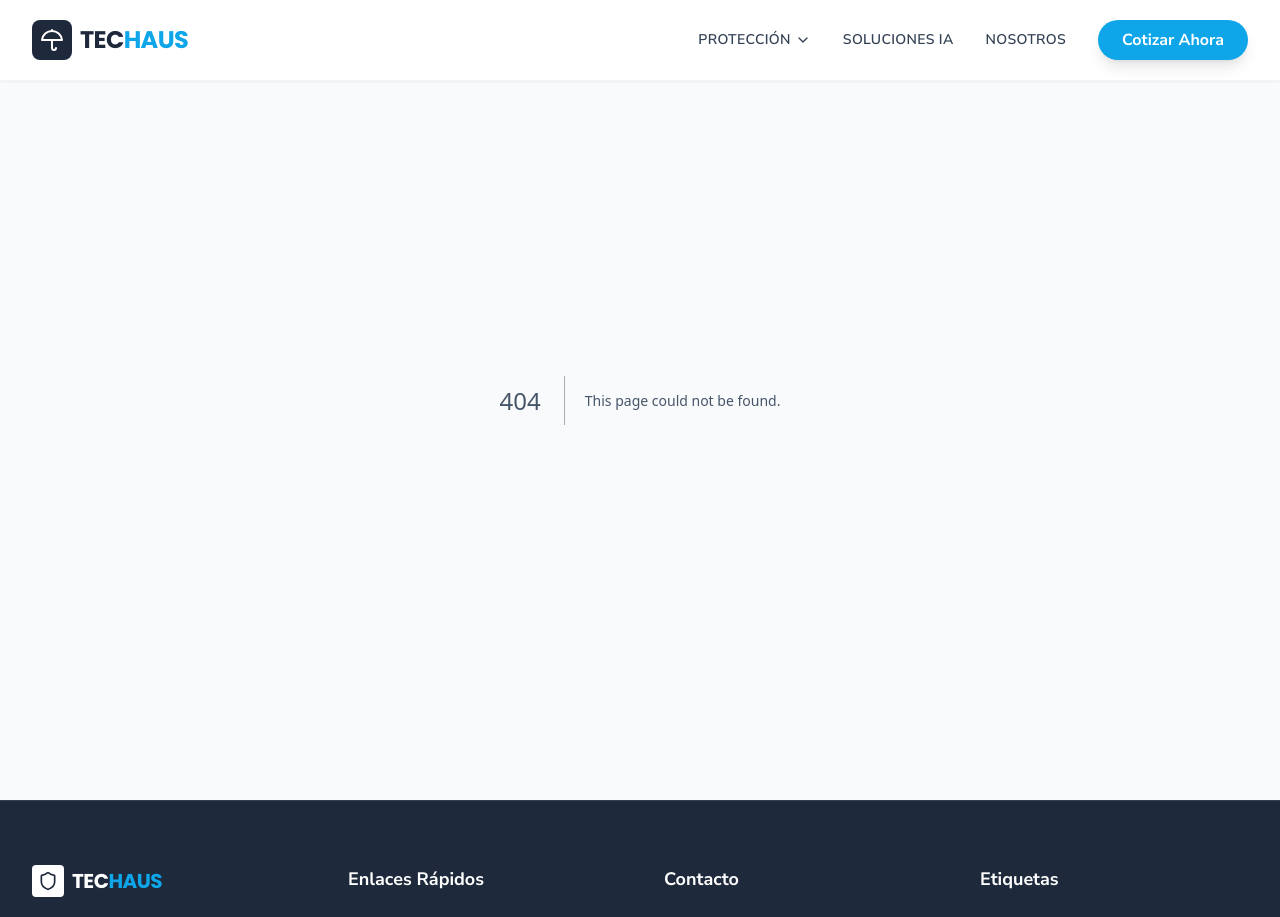
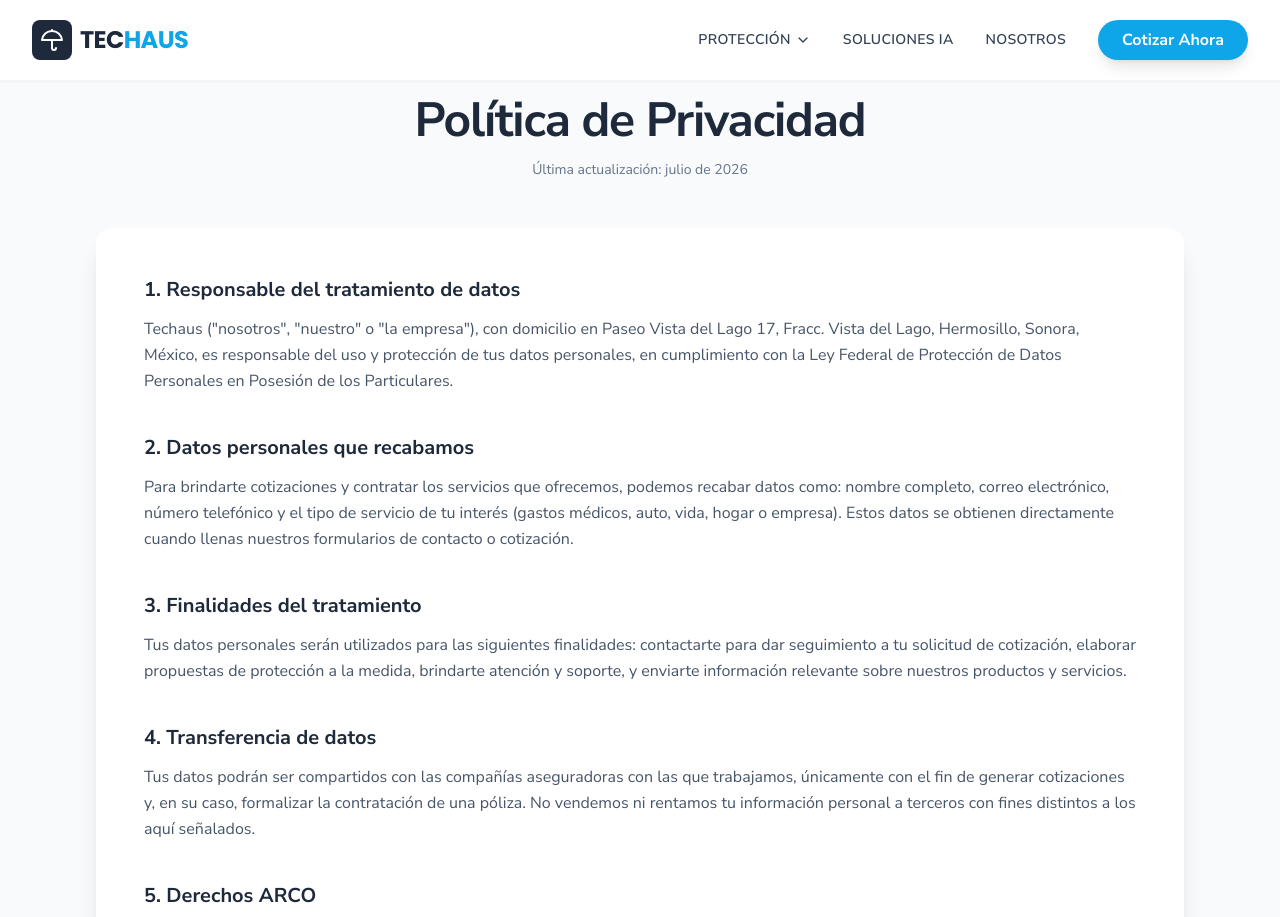
Before and after one commit to techausmx/webportal, a Next.js app: page /politica-de-privacidad in a window 1280 px wide. Before the commit this address had no page. Shown: the top 917 px of the page. Built offline with nearby package versions, Linux system fonts and the light colour scheme.

Commit message:
feat: add privacy policy and terms & conditions pages
Add standard Spanish-language legal content for Política de
Privacidad and Términos y Condiciones, and link them from the footer
instead of the placeholder "#" hrefs.

```diff
--- /dev/null
+++ b/app/politica-de-privacidad/page.tsx
@@ -0,0 +1,78 @@
+const sections = [
+  {
+    title: '1. Responsable del tratamiento de datos',
+    body: [
+      'Techaus ("nosotros", "nuestro" o "la empresa"), con domicilio en Paseo Vista del Lago 17, Fracc. Vista del Lago, Hermosillo, Sonora, México, es responsable del uso y protección de tus datos personales, en cumplimiento con la Ley Federal de Protección de Datos Personales en Posesión de los Particulares.',
+    ],
+  },
+  {
+    title: '2. Datos personales que recabamos',
+    body: [
+      'Para brindarte cotizaciones y contratar los servicios que ofrecemos, podemos recabar datos como: nombre completo, correo electrónico, número telefónico y el tipo de servicio de tu interés (gastos médicos, auto, vida, hogar o empresa). Estos datos se obtienen directamente cuando llenas nuestros formularios de contacto o cotización.',
+    ],
+  },
+  {
+    title: '3. Finalidades del tratamiento',
+    body: [
+      'Tus datos personales serán utilizados para las siguientes finalidades: contactarte para dar seguimiento a tu solicitud de cotización, elaborar propuestas de protección a la medida, brindarte atención y soporte, y enviarte información relevante sobre nuestros productos y servicios.',
+    ],
+  },
+  {
+    title: '4. Transferencia de datos',
+    body: [
+      'Tus datos podrán ser compartidos con las compañías aseguradoras con las que trabajamos, únicamente con el fin de generar cotizaciones y, en su caso, formalizar la contratación de una póliza. No vendemos ni rentamos tu información personal a terceros con fines distintos a los aquí señalados.',
+    ],
+  },
+  {
+    title: '5. Derechos ARCO',
+    body: [
+      'Tienes derecho a Acceder, Rectificar, Cancelar u Oponerte (derechos ARCO) al tratamiento de tus datos personales. Para ejercer estos derechos, puedes escribirnos a hola@techaus.mx indicando tu solicitud; te daremos respuesta en un plazo razonable conforme a la normativa aplicable.',
+    ],
+  },
+  {
+    title: '6. Uso de cookies',
+    body: [
+      'Nuestro sitio web puede utilizar cookies y tecnologías similares para mejorar tu experiencia de navegación y analizar el uso del sitio. Puedes configurar tu navegador para rechazar estas tecnologías, aunque esto podría afectar algunas funcionalidades.',
+    ],
+  },
+  {
+    title: '7. Cambios al aviso de privacidad',
+    body: [
+      'Nos reservamos el derecho de actualizar este aviso de privacidad en cualquier momento. Cualquier modificación será publicada en esta misma página con su fecha de actualización correspondiente.',
+    ],
+  },
+  {
+    title: '8. Contacto',
+    body: [
+      'Si tienes dudas o comentarios sobre este aviso de privacidad, contáctanos en hola@techaus.mx o al teléfono +52 (662) 233 7960.',
+    ],
+  },
+]
+
+export default function PoliticaDePrivacidad() {
+  return (
+    <div className="min-h-screen bg-slate-50 pt-24 pb-16">
+      <div className="max-w-6xl mx-auto px-4 sm:px-6 lg:px-8">
+        <div className="text-center mb-12">
+          <h1 className="text-4xl md:text-5xl font-extrabold text-slate-800 tracking-tight mb-4">
+            Política de Privacidad
+          </h1>
+          <p className="text-slate-500 text-sm">Última actualización: julio de 2026</p>
+        </div>
+
+        <div className="bg-white rounded-2xl shadow-xl p-8 md:p-12 space-y-10">
+          {sections.map((section) => (
+            <div key={section.title}>
+              <h2 className="text-xl font-bold text-slate-800 mb-3">{section.title}</h2>
+              {section.body.map((paragraph, idx) => (
+                <p key={idx} className="text-slate-600 leading-relaxed">
+                  {paragraph}
+                </p>
+              ))}
+            </div>
+          ))}
+        </div>
+      </div>
+    </div>
+  )
+}
--- /dev/null
+++ b/app/terminos-y-condiciones/page.tsx
@@ -0,0 +1,84 @@
+const sections = [
+  {
+    title: '1. Aceptación de los términos',
+    body: [
+      'Al acceder y utilizar el sitio web de Techaus, aceptas cumplir con los presentes Términos y Condiciones. Si no estás de acuerdo con alguno de estos términos, te pedimos abstenerte de utilizar este sitio.',
+    ],
+  },
+  {
+    title: '2. Uso del sitio',
+    body: [
+      'Este sitio tiene como finalidad informar sobre los servicios de protección y soluciones en la nube que ofrece Techaus, así como facilitar la solicitud de cotizaciones. Te comprometes a utilizar el sitio de forma lícita y a no realizar actividades que puedan dañar, sobrecargar o afectar su funcionamiento.',
+    ],
+  },
+  {
+    title: '3. Propiedad intelectual',
+    body: [
+      'Todo el contenido de este sitio —incluyendo textos, imágenes, logotipos y diseño— es propiedad de Techaus o de sus licenciantes, y está protegido por las leyes de propiedad intelectual aplicables. Queda prohibida su reproducción total o parcial sin autorización previa por escrito.',
+    ],
+  },
+  {
+    title: '4. Cotizaciones y contratación de seguros',
+    body: [
+      'Las cotizaciones solicitadas a través de este sitio son estimaciones sujetas a revisión y aprobación por parte de las compañías aseguradoras correspondientes. La contratación final de cualquier póliza estará sujeta a los términos, condiciones y procesos de suscripción de la aseguradora seleccionada.',
+    ],
+  },
+  {
+    title: '5. Limitación de responsabilidad',
+    body: [
+      'Techaus hace su mejor esfuerzo por mantener la información de este sitio actualizada y precisa; sin embargo, no garantiza que el contenido esté libre de errores. Techaus no será responsable por daños derivados del uso o la imposibilidad de uso del sitio.',
+    ],
+  },
+  {
+    title: '6. Enlaces a terceros',
+    body: [
+      'Este sitio puede contener enlaces a sitios web de terceros, incluidas nuestras redes sociales y las de compañías aseguradoras aliadas. Techaus no controla ni se hace responsable del contenido o las políticas de privacidad de dichos sitios.',
+    ],
+  },
+  {
+    title: '7. Modificaciones',
+    body: [
+      'Nos reservamos el derecho de modificar estos Términos y Condiciones en cualquier momento. Los cambios entrarán en vigor a partir de su publicación en esta página.',
+    ],
+  },
+  {
+    title: '8. Legislación aplicable',
+    body: [
+      'Estos Términos y Condiciones se rigen por las leyes vigentes en los Estados Unidos Mexicanos. Cualquier controversia derivada de su interpretación o cumplimiento se someterá a los tribunales competentes de Hermosillo, Sonora.',
+    ],
+  },
+  {
+    title: '9. Contacto',
+    body: [
+      'Para cualquier duda sobre estos Términos y Condiciones, contáctanos en hola@techaus.mx o al teléfono +52 (662) 233 7960.',
+    ],
+  },
+]
+
+export default function TerminosYCondiciones() {
+  return (
+    <div className="min-h-screen bg-slate-50 pt-24 pb-16">
+      <div className="max-w-6xl mx-auto px-4 sm:px-6 lg:px-8">
+        <div className="text-center mb-12">
+          <h1 className="text-4xl md:text-5xl font-extrabold text-slate-800 tracking-tight mb-4">
+            Términos y Condiciones
+          </h1>
+          <p className="text-slate-500 text-sm">Última actualización: julio de 2026</p>
+        </div>
+
+        <div className="bg-white rounded-2xl shadow-xl p-8 md:p-12 space-y-10">
+          {sections.map((section) => (
+            <div key={section.title}>
+              <h2 className="text-xl font-bold text-slate-800 mb-3">{section.title}</h2>
+              {section.body.map((paragraph, idx) => (
+                <p key={idx} className="text-slate-600 leading-relaxed">
+                  {paragraph}
+                </p>
+              ))}
+            </div>
+          ))}
+        </div>
+      </div>
+    </div>
+  )
+}
--- a/components/Footer.tsx
+++ b/components/Footer.tsx
@@ -152,12 +152,12 @@ export default function Footer() {
             &copy; 2026 Techaus. Todos los derechos reservados.
           </p>
           <div className="flex space-x-6 text-sm text-slate-500">
-            <a href="#" className="hover:text-white">
+            <Link href="/politica-de-privacidad" className="hover:text-white">
               Política de Privacidad
-            </a>
-            <a href="#" className="hover:text-white">
+            </Link>
+            <Link href="/terminos-y-condiciones" className="hover:text-white">
               Términos y Condiciones
-            </a>
+            </Link>
           </div>
         </div>
       </div>
```
